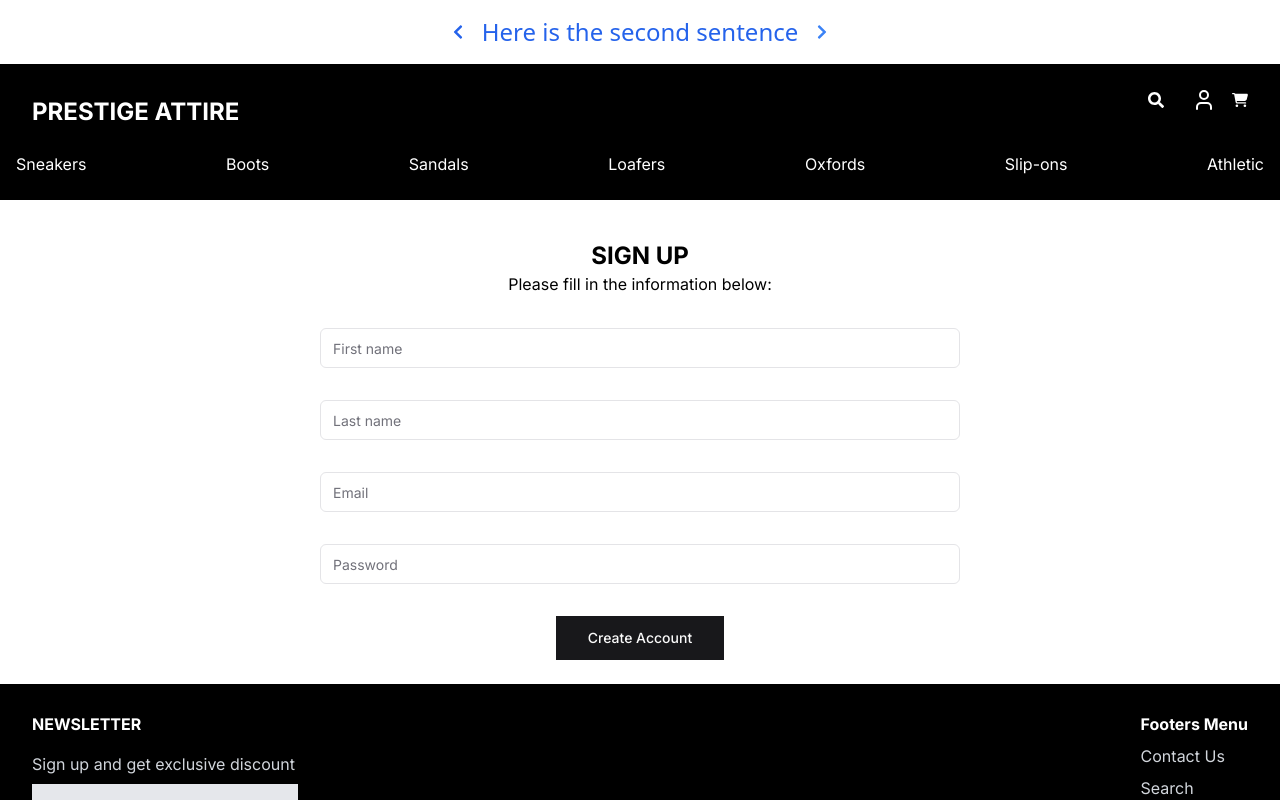
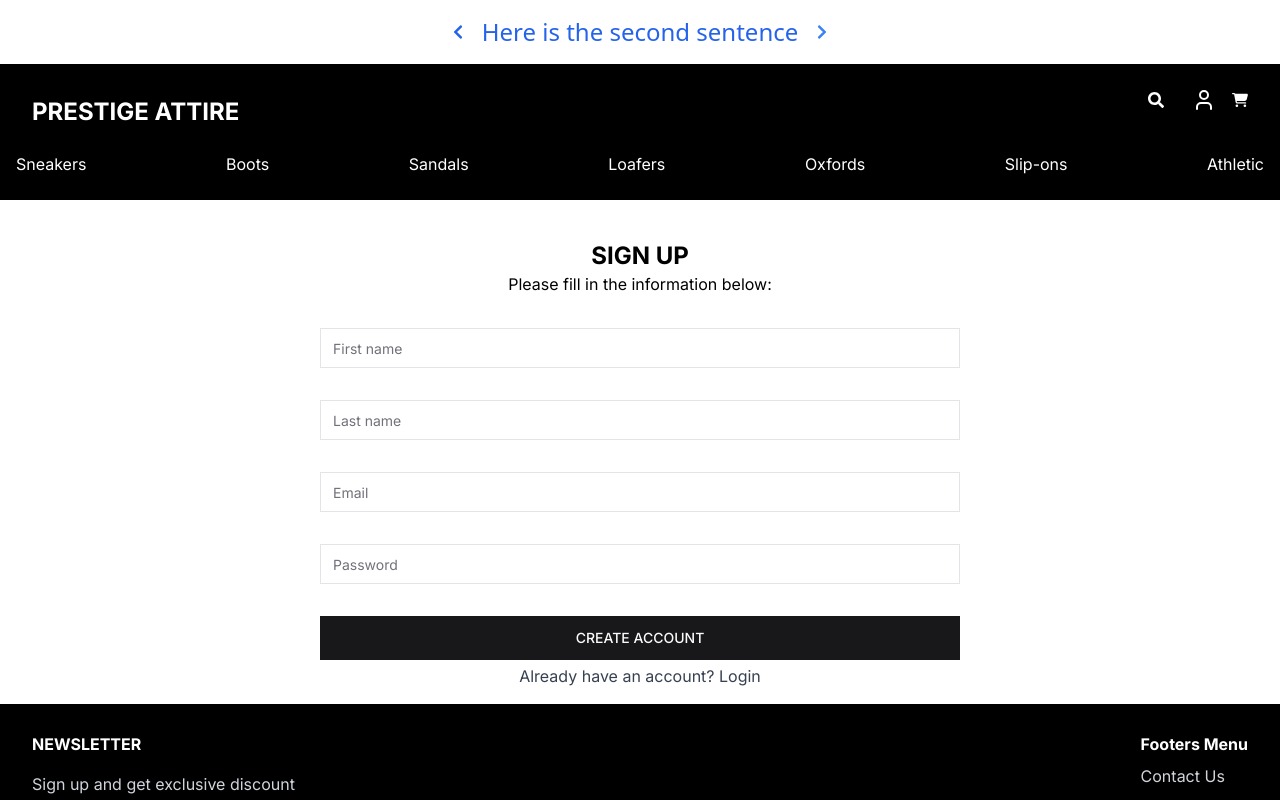
Before and after one commit to Henson-Kudi/eStore, a Next.js app: page /sign-up in a window 1280 px wide. Shown: the top 800 px of the page. Built offline with nearby package versions, Linux system fonts and the light colour scheme.

Commit message:
sign-in and sign-up pages completed

```diff
--- /dev/null
+++ b/src/app/(auth)/sign-in/page.tsx
@@ -0,0 +1,12 @@
+import { SignIp } from '@/core/pages/auth/sign-in'
+import React from 'react'
+
+function SignInPage() {
+  return (
+    <div>
+      <SignIp />
+    </div>
+  )
+}
+
+export default SignInPage
--- a/src/app/(auth)/sign-up/page.tsx
+++ b/src/app/(auth)/sign-up/page.tsx
@@ -1,11 +1,11 @@
-import {ProfileForm} from "@/core/pages/auth/profile"
+import {SignUp} from "@/core/pages/auth/sign-up"
 
-function SignUp() {
+function SignUpPage() {
   return (
     <div>
-      <ProfileForm />
+      <SignUp />
     </div>
   )
 }
 
-export default SignUp
+export default SignUpPage
--- a/src/components/ui/input.tsx
+++ b/src/components/ui/input.tsx
@@ -11,7 +11,7 @@ const Input = React.forwardRef<HTMLInputElement, InputProps>(
         <input
           type={type}
           className={cn(
-            "flex h-10 w-full rounded-md border border-zinc-200 bg-white px-3 py-2 text-sm ring-offset-white file:border-0 file:bg-transparent file:text-sm file:font-medium placeholder:text-zinc-500 focus-visible:outline-none focus-visible:ring-2 focus-visible:ring-zinc-950 focus-visible:ring-offset-2 disabled:cursor-not-allowed disabled:opacity-50 dark:border-zinc-800 dark:bg-zinc-950 dark:ring-offset-zinc-950 dark:placeholder:text-zinc-400 dark:focus-visible:ring-zinc-300",
+            "flex h-10 w-full border border-zinc-200 bg-white px-3 py-2 text-sm ring-offset-white file:border-0 file:bg-transparent file:text-sm file:font-medium placeholder:text-zinc-500 focus-visible:outline-none focus-visible:ring-2 focus-visible:ring-zinc-950 focus-visible:ring-offset-2 disabled:cursor-not-allowed disabled:opacity-50 dark:border-zinc-800 dark:bg-zinc-950 dark:ring-offset-zinc-950 dark:placeholder:text-zinc-400 dark:focus-visible:ring-zinc-300",
             className
           )}
           ref={ref}
--- a/src/core/pages/auth/index.ts
+++ /dev/null
@@ -1 +0,0 @@
-export { ProfileForm as default } from "./profile"
--- a/src/core/pages/auth/profile.tsx
+++ /dev/null
@@ -1,101 +0,0 @@
-"use client"
-import React from 'react';
-import { useForm } from 'react-hook-form';
-import { zodResolver } from '@hookform/resolvers/zod';
-import * as z from 'zod';
-import { Button } from "@/components/ui/button"
-import {
-  Form,
-  FormControl,
-  FormDescription,
-  FormField,
-  FormItem,
-  FormLabel,
-  FormMessage,
-} from "@/components/ui/form"
-import { Input } from "@/components/ui/input"
-import { formSchema } from '@/schemas/form-schema';
-
-export function ProfileForm() {
-  // Initialize the form
-  const form = useForm<z.infer<typeof formSchema>>({
-    resolver: zodResolver(formSchema),
-    defaultValues: {
-      email: "",
-      firstName: "",
-      lastName: "",
-      password: ""
-    },
-  })
-
-  function onSubmit(values: z.infer<typeof formSchema>) {
-
-    console.log(values)
-  }
-
-  return (
-    <Form {...form}>
-    <form onSubmit={form.handleSubmit(onSubmit)} className="space-y-8">
-      <div className='flex flex-col gap-2 items-center justify-center pt-10'>
-        <div className='w-[50%] flex flex-col gap-8'>
-          <div className=' flex flex-col items-center'>
-          <p className='font-bold text-2xl'>SIGN UP</p>
-          <p>Please fill in the information below:</p>
-          </div>
-          <FormField
-            control={form.control}
-            name="firstName"
-            render={({ field }) => (
-              <FormItem>
-                <FormControl>
-                  <Input placeholder="First name" {...field} />
-                </FormControl>
-                <FormMessage />
-              </FormItem>
-            )}
-          />
-          <FormField
-            control={form.control}
-            name="lastName"
-            render={({ field }) => (
-              <FormItem>
-                <FormControl>
-                  <Input placeholder="Last name" {...field} />
-                </FormControl>
-                <FormMessage />
-              </FormItem>
-            )}
-          />
-          <FormField
-            control={form.control}
-            name="email"
-            render={({ field }) => (
-              <FormItem>
-                <FormControl>
-                  <Input placeholder="Email" type="email" {...field} />
-                </FormControl>
-                <FormMessage />
-              </FormItem>
-            )}
-          />
-          <FormField
-            control={form.control}
-            name="password"
-            render={({ field }) => (
-              <FormItem>
-                <FormControl>
-                  <Input placeholder="Password" type="password" {...field} />
-                </FormControl>
-                <FormMessage />
-              </FormItem>
-            )}
-          />
-        </div>
-      </div>
-     <div className='flex flex-col items-center pb-6'>
-     <Button type="submit" size={'lg'}>Create Account</Button>
-     </div>
-    </form>
-  </Form>
-  )
-}
--- /dev/null
+++ b/src/core/pages/auth/sign-in.tsx
@@ -0,0 +1,75 @@
+"use client"
+import React from 'react';
+import { useForm } from 'react-hook-form';
+import { zodResolver } from '@hookform/resolvers/zod';
+import * as z from 'zod';
+import { Button } from "@/components/ui/button"
+import {
+  Form,
+  FormControl,
+  FormField,
+  FormItem,
+  FormMessage,
+} from "@/components/ui/form"
+import { Input } from "@/components/ui/input"
+import { formSchema } from '@/schemas/form-schema';
+import Link from 'next/link';
+
+export function SignIp() {
+  // Initialize the form
+  const form = useForm<z.infer<typeof formSchema>>({
+    resolver: zodResolver(formSchema),
+    defaultValues: {
+      email: "",
+      password: ""
+    },
+  })
+
+  function onSubmit(values: z.infer<typeof formSchema>) {
+
+    console.log(values)
+  }
+
+  return (
+    <Form {...form}>
+      <form onSubmit={form.handleSubmit(onSubmit)} className="space-y-8">
+        <div className='flex flex-col gap-2 items-center justify-center pt-10'>
+          <div className='w-[50%] flex flex-col gap-8'>
+            <div className=' flex flex-col items-center'>
+              <p className='font-bold text-2xl'>SIGN IN</p>
+              <p>Please fill in the information below:</p>
+            </div>
+            <FormField
+              control={form.control}
+              name="email"
+              render={({ field }) => (
+                <FormItem>
+                  <FormControl>
+                    <Input placeholder="Email" type="email" {...field} />
+                  </FormControl>
+                  <FormMessage />
+                </FormItem>
+              )}
+            />
+            <FormField
+              control={form.control}
+              name="password"
+              render={({ field }) => (
+                <FormItem>
+                  <FormControl>
+                    <Input placeholder="Password" type="password" {...field} />
+                  </FormControl>
+                  <FormMessage />
+                </FormItem>
+              )}
+            />
+          </div>
+        </div>
+        <div className='flex flex-col items-center gap-1  justify-center'>
+          <Button type="submit" size={'lg'} className='w-[50%]'>Login</Button>
+          <Link href={"/sign-up"} className='text-gray-700 pb-4'>Don't have an account? Register</Link>
+        </div>
+      </form>
+    </Form>
+  )
+}
--- /dev/null
+++ b/src/core/pages/auth/sign-up.tsx
@@ -0,0 +1,101 @@
+"use client"
+import React from 'react';
+import { useForm } from 'react-hook-form';
+import { zodResolver } from '@hookform/resolvers/zod';
+import * as z from 'zod';
+import { Button } from "@/components/ui/button"
+import {
+  Form,
+  FormControl,
+  FormField,
+  FormItem,
+  FormMessage,
+} from "@/components/ui/form"
+import { Input } from "@/components/ui/input"
+import { formSchema } from '@/schemas/form-schema';
+import Link from 'next/link';
+
+export function SignUp() {
+  // Initialize the form
+  const form = useForm<z.infer<typeof formSchema>>({
+    resolver: zodResolver(formSchema),
+    defaultValues: {
+      email: "",
+      firstName: "",
+      lastName: "",
+      password: ""
+    },
+  })
+
+  function onSubmit(values: z.infer<typeof formSchema>) {
+
+    console.log(values)
+  }
+
+  return (
+    <Form {...form}>
+      <form onSubmit={form.handleSubmit(onSubmit)} className="space-y-8">
+        <div className='flex flex-col gap-2 items-center justify-center pt-10'>
+          <div className='w-[50%] flex flex-col gap-8'>
+            <div className=' flex flex-col items-center'>
+              <p className='font-bold text-2xl'>SIGN UP</p>
+              <p>Please fill in the information below:</p>
+            </div>
+            <FormField
+              control={form.control}
+              name="firstName"
+              render={({ field }) => (
+                <FormItem>
+                  <FormControl>
+                    <Input placeholder="First name" {...field} />
+                  </FormControl>
+                  <FormMessage />
+                </FormItem>
+              )}
+            />
+            <FormField
+              control={form.control}
+              name="lastName"
+              render={({ field }) => (
+                <FormItem>
+                  <FormControl>
+                    <Input placeholder="Last name" {...field} />
+                  </FormControl>
+                  <FormMessage />
+                </FormItem>
+              )}
+            />
+            <FormField
+              control={form.control}
+              name="email"
+              render={({ field }) => (
+                <FormItem>
+                  <FormControl>
+                    <Input placeholder="Email" type="email" {...field} />
+                  </FormControl>
+                  <FormMessage />
+                </FormItem>
+              )}
+            />
+            <FormField
+              control={form.control}
+              name="password"
+              render={({ field }) => (
+                <FormItem>
+                  <FormControl>
+                    <Input placeholder="Password" type="password" {...field} />
+                  </FormControl>
+                  <FormMessage />
+                </FormItem>
+              )}
+            />
+          </div>
+        </div>
+        <div className='flex flex-col items-center gap-1  justify-center'>
+          <Button type="submit" size={'lg'} className='w-[50%]'>CREATE ACCOUNT</Button>
+          <Link  href={"/sign-in"} className='text-gray-700 pb-4'>Already have an account? Login</Link>
+        </div>
+      </form>
+    </Form>
+  )
+}
```
